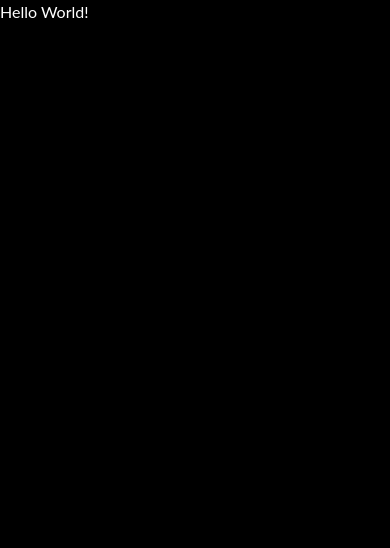
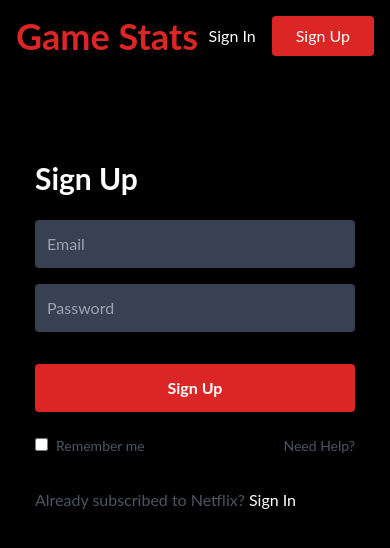
Before and after one commit to alai031/game-stats, a React (Create React App) app: page /signup in a window 390 px wide. Shown: the top 548 px of the page. Built offline with nearby package versions, Linux system fonts and the light colour scheme; no server answers.

Commit message:
Added Sign in and Sign Up Features using Firebase authentication

```diff
--- a/src/App.js
+++ b/src/App.js
@@ -1,10 +1,29 @@
+import { Route, Routes } from "react-router-dom";
+import Navbar from "./components/Navbar"
+import Home from "./pages/Home";
+import { AuthContextProvider } from "./context/AuthContext";
+import Login from "./pages/Login";
+import Signup from "./pages/Signup";
+import Account from "./pages/Account";
+import ProtectedRoute from "./components/ProtectedRoute";
+
 function App() {
   return (
-    <div className="App">
-      <h1 className='text-white'>
-      Hello World!
-      </h1>
-    </div>
+    <>
+      <AuthContextProvider>
+        <Navbar />
+        <Routes>
+          <Route path='/' element={<Home />} />
+          <Route path='/login' element={<Login />} />
+          <Route path='/signup' element={<Signup />} />
+          <Route
+            path='/account'
+            element={<ProtectedRoute><Account /></ProtectedRoute>
+            }
+          />
+        </Routes>
+      </AuthContextProvider>
+    </>
   );
 }
 
--- /dev/null
+++ b/src/components/Main.jsx
@@ -0,0 +1,10 @@
+import React from 'react'
+
+const Main = () => {
+
+  return (
+    <div>Main</div>
+  )
+}
+
+export default Main
--- /dev/null
+++ b/src/components/Navbar.jsx
@@ -0,0 +1,58 @@
+import React from 'react'
+import { Link, useNavigate } from 'react-router-dom'
+import {UserAuth} from '../context/AuthContext'
+
+const Navbar = () => {
+  const {user, logOut} = UserAuth()
+  const navigate = useNavigate()
+  //console.log(user.email)
+
+  const handleLogout = async () => {
+    try {
+        await logOut();
+        navigate('/');
+    } catch (error) {
+        console.log(error)
+    }
+  };
+
+  return (
+    <div className='flex items-center justify-between p-4 z-[100] w-full absolute'>
+        <Link to='/'>
+            <h1 className='text-red-600 text-4xl font-bold cursor-pointer'>
+                Game Stats
+            </h1>
+        </Link>
+        {user?.email ? (
+            <div>
+                <Link to='/account'>
+                    <button className='text-white pr-4'>
+                        Account
+                    </button>
+                </Link>
+                    <button
+                        onClick={handleLogout}
+                        className='bg-red-600 px-6 py-2 rounded cursor-pointer text-white'
+                    >
+                        Logout
+                    </button>
+            </div>
+        ) : (
+            <div>
+                <Link to='/login'>
+                    <button className='text-white pr-4'>
+                        Sign In
+                    </button>
+                </Link>
+                <Link to='/signup'>
+                    <button className='bg-red-600 px-6 py-2 rounded cursor-pointer text-white'>
+                        Sign Up
+                    </button>
+                </Link>
+            </div>
+        )}
+    </div>
+  )
+}
+
+export default Navbar
--- /dev/null
+++ b/src/components/ProtectedRoute.js
@@ -0,0 +1,15 @@
+import React from 'react'
+import {Navigate} from 'react-router-dom'
+import {UserAuth} from '../context/AuthContext'
+
+const ProtectedRoute = ({children}) => {
+    const {user} = UserAuth()
+
+    if (!user) {
+        return <Navigate to='/' />
+    } else {
+        return children;
+    }
+};
+
+export default ProtectedRoute
--- /dev/null
+++ b/src/context/AuthContext.js
@@ -0,0 +1,45 @@
+import { createContext, useContext, useEffect, useState } from "react";
+import { auth } from '../firebase'
+import {
+     createUserWithEmailAndPassword,
+     signInWithEmailAndPassword,
+     signOut,
+     onAuthStateChanged,
+} from 'firebase/auth';
+
+const AuthContext = createContext();
+
+export function AuthContextProvider({children}) {
+    const [user, setUser] = useState({})
+
+    function signUp(email, password) {
+        return createUserWithEmailAndPassword(auth, email, password);
+    }
+
+    function logIn(email, password) {
+        return signInWithEmailAndPassword(auth, email, password);
+    }
+
+    function logOut() {
+        return signOut(auth);
+    }
+
+    useEffect(() => {
+        const unsubscribe = onAuthStateChanged(auth, (currentUser)=> {
+            setUser(currentUser);
+        })
+        return () => {
+            unsubscribe();
+        };
+    });
+
+    return (
+        <AuthContext.Provider value={{ signUp, logIn, logOut, user }}>
+            {children}
+        </AuthContext.Provider>
+    )
+}
+
+export function UserAuth() {
+    return useContext(AuthContext)
+}
--- a/src/firebase.js
+++ b/src/firebase.js
@@ -1,5 +1,6 @@
 // Import the functions you need from the SDKs you need
 import { initializeApp } from "firebase/app";
+import { getAuth } from "firebase/auth";
 // TODO: Add SDKs for Firebase products that you want to use
 // https://firebase.google.com/docs/web/setup#available-libraries
 
@@ -14,4 +15,5 @@ const firebaseConfig = {
 };
 
 // Initialize Firebase
-const app = initializeApp(firebaseConfig);
+export const app = initializeApp(firebaseConfig);
+export const auth = getAuth(app);
--- a/src/index.js
+++ b/src/index.js
@@ -2,10 +2,11 @@ import React from 'react';
 import ReactDOM from 'react-dom/client';
 import './index.css';
 import App from './App';
+import { BrowserRouter } from 'react-router-dom';
 
 const root = ReactDOM.createRoot(document.getElementById('root'));
 root.render(
-  <React.StrictMode>
+  <BrowserRouter>
     <App />
-  </React.StrictMode>
+  </BrowserRouter>
 );
--- /dev/null
+++ b/src/pages/Account.jsx
@@ -0,0 +1,9 @@
+import React from 'react'
+
+const Account = () => {
+  return (
+    <div>Account</div>
+  )
+}
+
+export default Account
--- /dev/null
+++ b/src/pages/Home.jsx
@@ -0,0 +1,13 @@
+import React from 'react'
+
+const Home = () => {
+  return (
+    <div className='w-full h-screen text-center'>
+      <div className='max-w-[1240px] w-full h-full mx-auto p-2 flex justify-center items-center'>
+        <p className='text-white text-[80px]'>Game Stats</p>
+      </div>
+    </div>
+  )
+}
+
+export default Home
--- /dev/null
+++ b/src/pages/Login.jsx
@@ -0,0 +1,71 @@
+import React, { useState } from 'react'
+import {Link, useNavigate} from 'react-router-dom'
+import {UserAuth} from '../context/AuthContext';
+
+const Login = () => {
+  const [email, setEmail] = useState('')
+  const [password, setPassword] = useState('')
+  const [error, setError] = useState('')
+  const {user, logIn} = UserAuth()
+  const navigate = useNavigate()
+
+  const handleSubmit = async (e) => {
+    e.preventDefault()
+    setError('')
+    try{
+      await logIn(email, password)
+      navigate('/')
+    } catch (error) {
+        console.log(error)
+        setError(error.message)
+    }
+  };
+
+  return (
+    <div className='w-full h-screen'>
+        <img className='hidden sm:block absolute w-full h-full object-cover' src="https://assets.nflxext.com/ffe/siteui/vlv3/32c47234-8398-4a4f-a6b5-6803881d38bf/1c62583a-d303-4d33-b45b-d137582941c4/US-en-20240122-popsignuptwoweeks-perspective_alpha_website_large.jpg" alt="/"/>
+          <div className='bg-black/60 fixed top-0 left-0 w-full h-screen'></div>
+          <div className='fixed w-full px-y py-24 z-50'>
+            <div className='max-w-[450px] h-[600px] mx-auto bg-black/75 text-white'>
+              <div className='max-w-[320px] mx-auto py-16'>
+                <h1 className='text-3xl font-bold'>
+                  Sign In
+                </h1>
+                {error ? <p className='p-3 bg-red-400 my-2'>{error}</p> : null}
+                <form onSubmit={handleSubmit} className='w-full flex flex-col py-4'>
+                  <input
+                    onChange={(e) => setEmail(e.target.value)}
+                    className='p-3 my-2 bg-gray-700 rounded'
+                    type="email"
+                    placeholder='Email'
+                    autoComplete='email'
+                  />
+                  <input
+                    onChange={(e) => setPassword(e.target.value)}
+                    className='p-3 my-2 bg-gray-700 rounded'
+                    type="password"
+                    placeholder='Password'
+                    autoComplete='current-password'
+                  />
+                  <button className='bg-red-600 py-3 my-6 rounded font-bold'>Sign In</button>
+                  <div className='flex justify-between items-center text-sm text-gray-600'>
+                    <p><input className='mr-2' type="checkbox"/>Remember me</p>
+                    <p>Need Help?</p>
+                  </div>
+                  <p className='py-8'>
+                    <span className='text-gray-600'>
+                      New to Netflix?
+                    </span>{' '}
+                    <Link to='/signup'>
+                      Sign Up
+                    </Link>
+                  </p>
+                </form>
+              </div>
+            </div>
+          </div>
+      </div>
+  )
+}
+
+export default Login
--- /dev/null
+++ b/src/pages/Signup.jsx
@@ -0,0 +1,69 @@
+import React, { useState } from 'react'
+import { Link, useNavigate } from 'react-router-dom'
+import {UserAuth} from '../context/AuthContext'
+
+const Signup = () => {
+  const [email, setEmail] = useState('')
+  const [password, setPassword] = useState('')
+  const {user, signUp} = UserAuth()
+  const navigate = useNavigate()
+
+  const handleSubmit = async (e) => {
+    e.preventDefault()
+    try{
+      await signUp(email, password)
+      navigate('/')
+    } catch (error) {
+        console.log(error)
+    }
+  };
+
+  return (
+    <>
+      <div className='w-full h-screen'>
+        <img className='hidden sm:block absolute w-full h-full object-cover' src="https://assets.nflxext.com/ffe/siteui/vlv3/32c47234-8398-4a4f-a6b5-6803881d38bf/1c62583a-d303-4d33-b45b-d137582941c4/US-en-20240122-popsignuptwoweeks-perspective_alpha_website_large.jpg" alt="/"/>
+          <div className='bg-black/60 fixed top-0 left-0 w-full h-screen'></div>
+          <div className='fixed w-full px-y py-24 z-50'>
+            <div className='max-w-[450px] h-[600px] mx-auto bg-black/75 text-white'>
+              <div className='max-w-[320px] mx-auto py-16'>
+                <h1 className='text-3xl font-bold'>
+                  Sign Up
+                </h1>
+                <form onSubmit={handleSubmit} className='w-full flex flex-col py-4'>
+                  <input
+                    onChange={(e) => setEmail(e.target.value)}
+                    className='p-3 my-2 bg-gray-700 rounded'
+                    type="email"
+                    placeholder='Email'
+                    autoComplete='email'
+                  />
+                  <input
+                    onChange={(e) => setPassword(e.target.value)}
+                    className='p-3 my-2 bg-gray-700 rounded'
+                    type="password"
+                    placeholder='Password'
+                    autoComplete='current-password'
+                  />
+                  <button className='bg-red-600 py-3 my-6 rounded font-bold'>Sign Up</button>
+                  <div className='flex justify-between items-center text-sm text-gray-600'>
+                    <p><input className='mr-2' type="checkbox"/>Remember me</p>
+                    <p>Need Help?</p>
+                  </div>
+                  <p className='py-8'>
+                    <span className='text-gray-600'>
+                      Already subscribed to Netflix?
+                    </span>{' '}
+                    <Link to='/login'>
+                      Sign In
+                    </Link>
+                  </p>
+                </form>
+              </div>
+            </div>
+          </div>
+      </div>
+    </>
+  )
+}
+
+export default Signup
```
